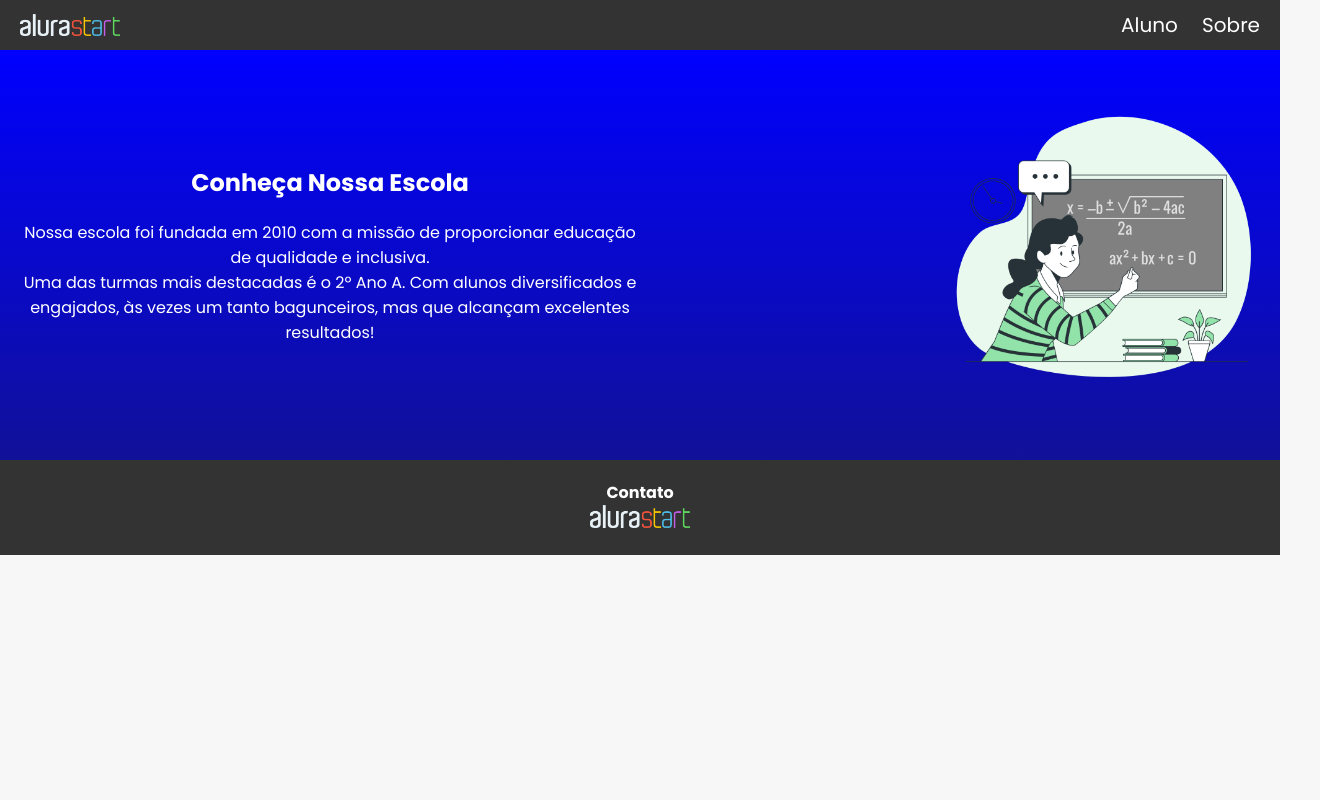
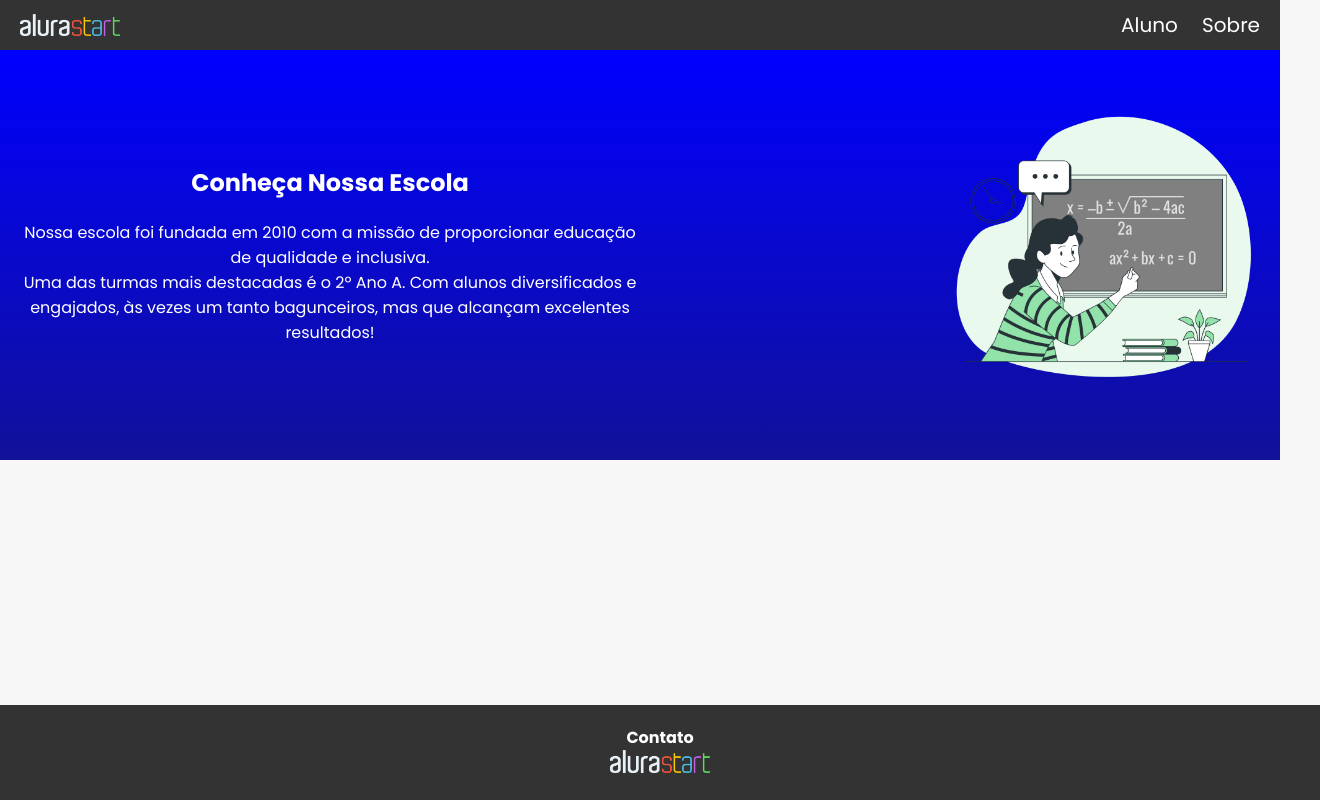
Before and after one commit to GanoelMones/recuperacao, a plain HTML site: page index.html in a window 1280 px wide. Shown: the whole page, 1320 px wide, since content can reach past the window. Drawn offline with Linux system fonts and the light colour scheme.

Commit message:
asfffffffffffff

```diff
--- a/style.css
+++ b/style.css
@@ -7,6 +7,10 @@ body {
     font-family: 'Poppins', sans-serif;
     background-color: #f7f7f7;
     /* Light gray background */
+    min-height: 100vh;
+    /* Set minimum height to viewport height */
+    position: relative;
+    /* Set position relative for footer positioning */
 }
 
 header {
@@ -63,9 +67,15 @@ footer {
     color: white;
     padding: 20px;
     text-align: center;
+    position: absolute;
+    /* Set position absolute */
+    bottom: 0;
+    /* Stick to the bottom */
+    width: 100%;
+    /* Full width */
 }
 
-footer img{
+footer img {
     width: 100px;
     height: auto;
 }
```
